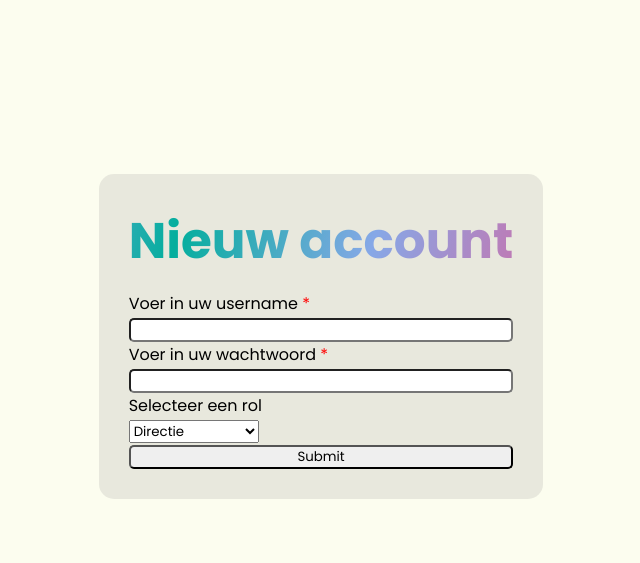
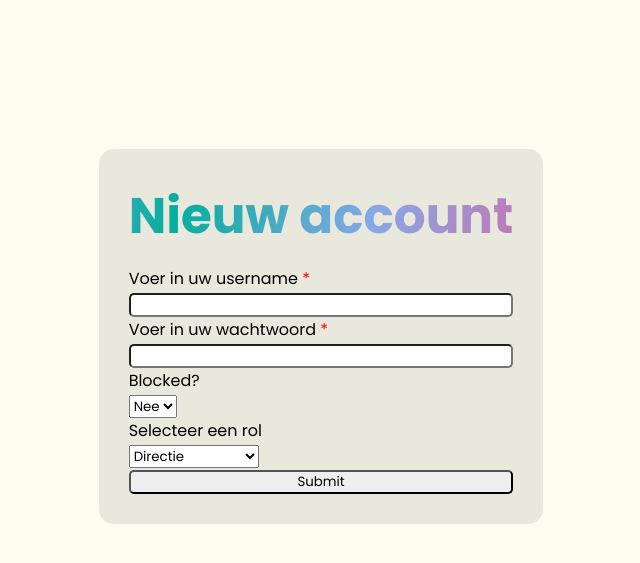
Before and after one commit to NiekKrammer/centrumDuurzaam, a PHP site: page /rollenPaginas/worker.php in a window 1280 px wide. Shown: the part 178-741 px from the top of the page, without its empty margins (319-959 px from the left). Run offline with PHP 8.4, Linux system fonts and the light colour scheme; a user stored in the database is signed in.

Commit message:
Voeg blokkeren toe

```diff
--- a/classes/user.php
+++ b/classes/user.php
@@ -83,8 +83,12 @@ class User {
     public function updateUserPassword($newPass, $restoreID) {
         $updateSql = $this->conn->prepare("UPDATE accounts SET Wachtwoord = ?, restore_id = ? WHERE restore_id = ?  ");
         $updateSql->execute([$newPass, "", $restoreID]);
+    }
 
-        return true;
+    public function getBlocked($userID) {
+        $dataSql = $this->conn->prepare("SELECT blocked FROM accounts WHERE id = ?");
+        $dataSql->execute([$userID]);
+        return $dataSql->fetch();
     }
 
     // Validate login velden voor login.php
@@ -104,9 +108,14 @@ class User {
         }
 
         // Pak alle data uit database
-        $loginSql = $this->conn->prepare("SELECT id, Wachtwoord, Rol FROM accounts WHERE Gebruikersnaam = ?");
+        $loginSql = $this->conn->prepare("SELECT id, Wachtwoord, Rol, blocked FROM accounts WHERE Gebruikersnaam = ?");
         $loginSql->execute([$_POST["username"]]);
         $newPassword = $loginSql->fetch();
+
+        if (intval($newPassword["blocked"]) === 1) {
+            $this->displayError("username", "Je bent geblokkeerd");
+            return;
+        }
 
         // Check of er uberhaupt een account is
         if (empty($newPassword)) {
@@ -155,8 +164,8 @@ class User {
         // Als updateid niet -1 is dan is dit een update actie
         if ($updateID !== -1) {
             // Update database
-            $loginSql = $this->conn->prepare("UPDATE accounts SET Gebruikersnaam = ?, Rol = ? WHERE ID = ?");
-            $loginSql->execute([$username, $rol, intval($updateID)]);
+            $loginSql = $this->conn->prepare("UPDATE accounts SET Gebruikersnaam = ?, Rol = ?, blocked = ? WHERE ID = ?");
+            $loginSql->execute([$username, $rol, $_POST["blocked"], intval($updateID)]);
         } else {
             if (!empty($usernameCheck)) {
                 $this->displayError("username", "There is already an account with this username. Please choose a different name");
--- a/rollenPaginas/klantenPagina.php
+++ b/rollenPaginas/klantenPagina.php
@@ -39,7 +39,7 @@
         $num = $stmt->rowCount();
 
         if ($num > 0) {
-            echo "<table border='1'>";
+            echo "<div class='table-scroll'><table border='1'>";
             echo "<tr>";
             echo "<th>ID</th>";
             echo "<th>Naam</th>";
@@ -70,7 +70,7 @@
                 }
             }
 
-            echo "</table>";
+            echo "</table></div>";
         } else {
             echo "<p>Geen klanten gevonden.</p>";
         }
--- a/rollenPaginas/worker.php
+++ b/rollenPaginas/worker.php
@@ -25,6 +25,12 @@
         $fields = [
             ["name" => "username", "formatted" => "Username", "label" => "Voer in uw username", "type" => "text"],
             ["name" => "password", "formatted" => "Wachtwoord", "label" => "Voer in uw wachtwoord", "type" => "text"],
+            ["name" => "blocked", "formatted" => "Blocked?", "label" => "Check of het blocked is", "html" => "
+            <label>Blocked?</label><label class='errorMessage' id='roleError'></label><br>
+            <select name='blocked' id='blocked-select'>
+            <option value='0'>Nee</option>
+             <option value='1'>Ja</option>
+            </select><br>"],
             ["name" => "role", "formatted" => "Rol", "label" => "Voer in een rol", "html" => "
             <label>Selecteer een rol</label><label class='errorMessage' id='roleError'></label><br>
             <select name='role' id='role-select'>
```
Also changed, not shown: rollenPaginas/personeelPagina.php (+6 -3 lines).
